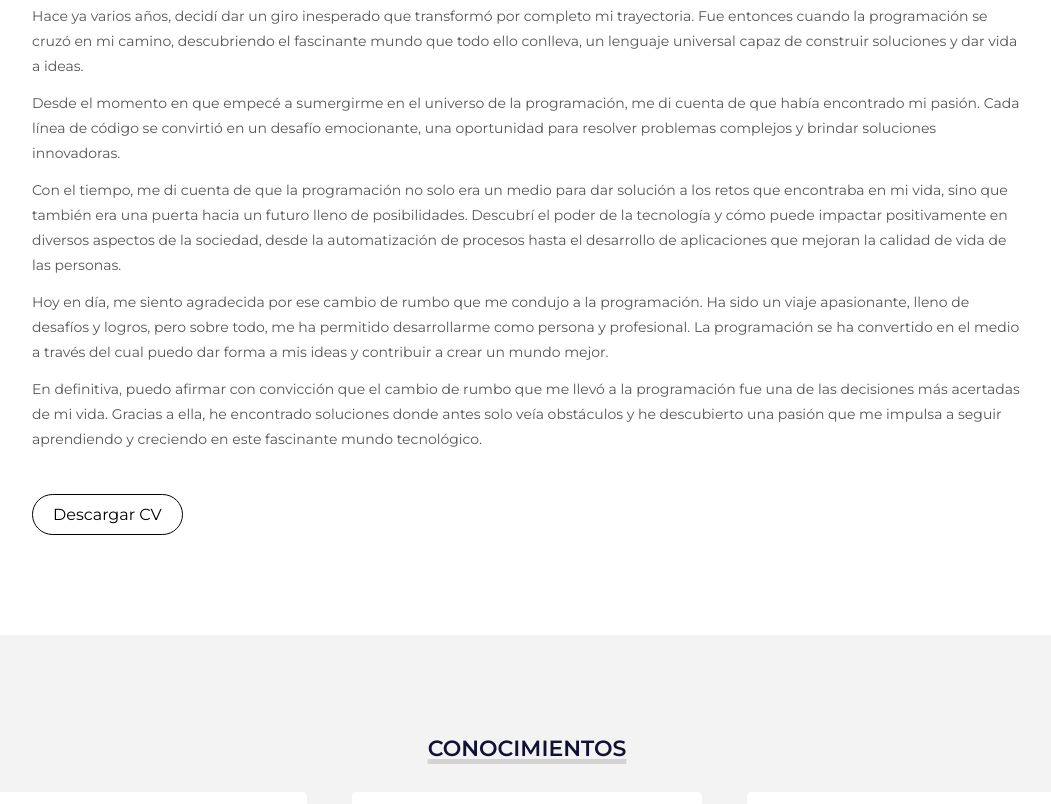
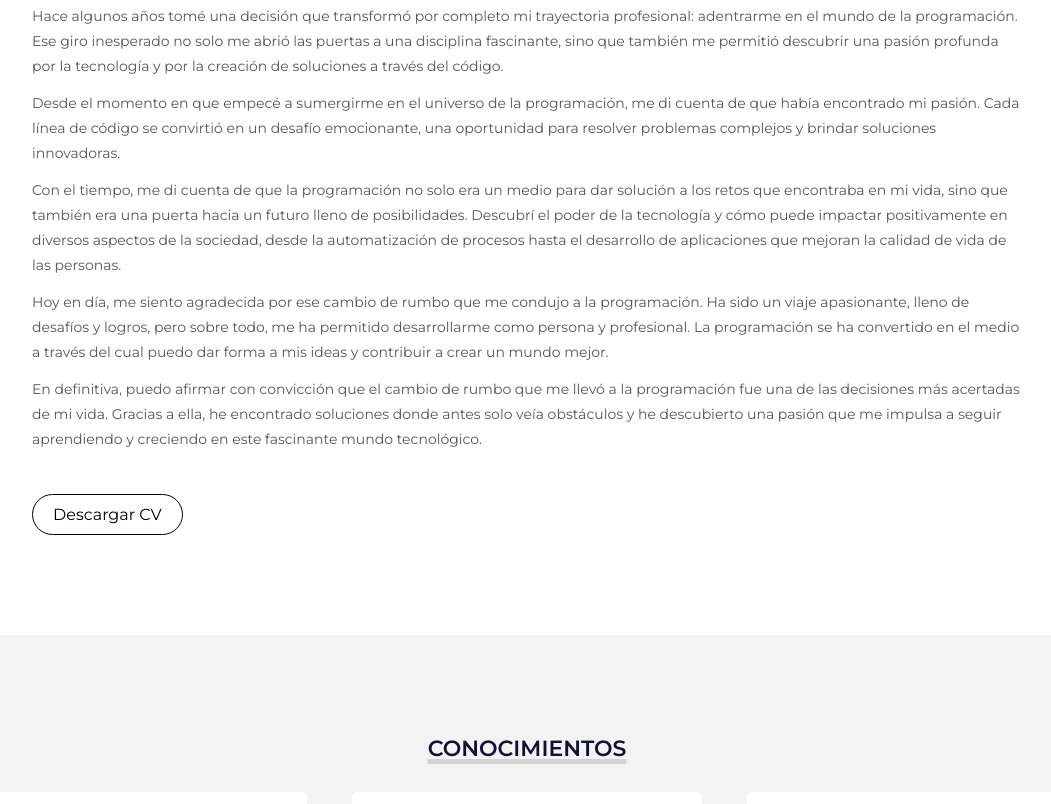
Before and after one commit to LorenaMarco/potfolio, a plain HTML site: page index.html in a window 1280 px wide. Shown: the part 1045-1849 px from the top of the page, without its empty margins (113-1164 px from the left). Drawn offline with Linux system fonts and the light colour scheme.

```diff
--- a/index.html
+++ b/index.html
@@ -8,7 +8,7 @@
     <link rel="stylesheet" href="https://cdnjs.cloudflare.com/ajax/libs/font-awesome/6.1.1/css/all.min.css" integrity="sha512-KfkfwYDsLkIlwQp6LFnl8zNdLGxu9YAA1QvwINks4PhcElQSvqcyVLLD9aMhXd13uQjoXtEKNosOWaZqXgel0g==" crossorigin="anonymous" referrerpolicy="no-referrer"
     />
     <link rel="stylesheet" href="estilo.css">
-    <title>Lorena Marco | Backend Web Developer</title>
+    <title>Lorena Marco | Web Developer</title>
 </head>
 <body>
     <section id="inicio">
@@ -49,17 +49,17 @@
     <section id="sobremi">
       <div class="sobremi">
         <p class="titulo-seccion">Sobre Mi</p>
-          <h2>Hola, soy <span>Lorena</span> </h2>
+        <h2>Hola, soy <span>Lorena</span></h2>
         <h3>Backend Web Developer</h3>
-          <p>Hace ya varios años, decidí dar un giro inesperado que transformó por completo mi trayectoria. Fue entonces cuando la programación se cruzó en mi camino, descubriendo el fascinante mundo que todo ello conlleva, un lenguaje universal capaz de construir soluciones y dar vida a ideas.</p>
+        <p>Hace algunos años tomé una decisión que transformó por completo mi trayectoria profesional: adentrarme en el mundo de la programación. Ese giro inesperado no solo me abrió las puertas a una disciplina fascinante, sino que también me permitió descubrir una pasión profunda por la tecnología y por la creación de soluciones a través del código.</p>
         <p>Desde el momento en que empecé a sumergirme en el universo de la programación, me di cuenta de que había encontrado mi pasión. Cada línea de código se convirtió en un desafío emocionante, una oportunidad para resolver problemas complejos y brindar soluciones innovadoras.</p>
         <p>Con el tiempo, me di cuenta de que la programación no solo era un medio para dar solución a los retos que encontraba en mi vida, sino que también era una puerta hacia un futuro lleno de posibilidades. Descubrí el poder de la tecnología y cómo puede impactar positivamente en diversos aspectos de la sociedad, desde la automatización de procesos hasta el desarrollo de aplicaciones que mejoran la calidad de vida de las personas.</p>
         <p>Hoy en día, me siento agradecida por ese cambio de rumbo que me condujo a la programación. Ha sido un viaje apasionante, lleno de desafíos y logros, pero sobre todo, me ha permitido desarrollarme como persona y profesional. La programación se ha convertido en el medio a través del cual puedo dar forma a mis ideas y contribuir a crear un mundo mejor.</p>
         <p>En definitiva, puedo afirmar con convicción que el cambio de rumbo que me llevó a la programación fue una de las decisiones más acertadas de mi vida. Gracias a ella, he encontrado soluciones donde antes solo veía obstáculos y he descubierto una pasión que me impulsa a seguir aprendiendo y creciendo en este fascinante mundo tecnológico.</p>
 
         <a href="Cv-Lorena-Marco.pdf" download="Cv-Lorena-Marco">Descargar CV</a>
+</div>
 
-      </div>
     </section>
     <section id="conocimientos">
       <h3 class="titulo-seccion">CONOCIMIENTOS</h3>
```
Lines whose indentation alone changed are shown as unchanged.
